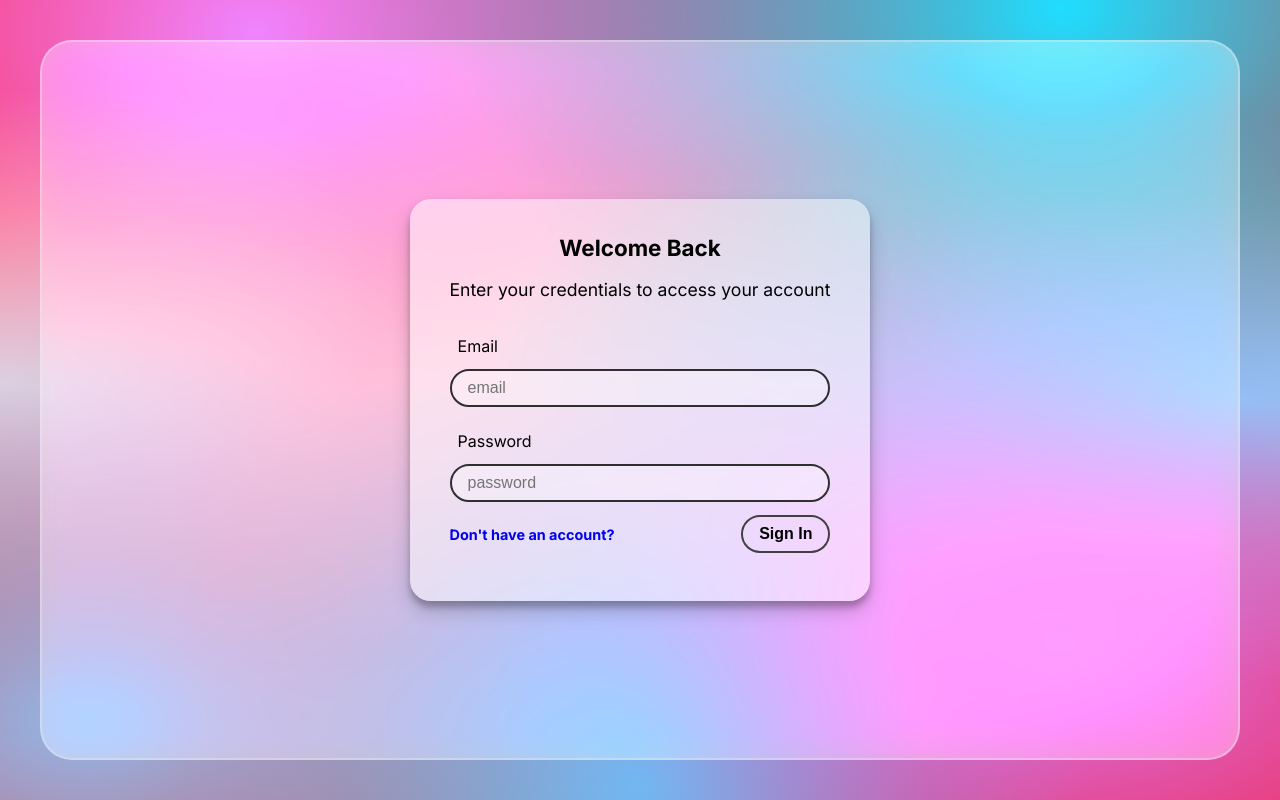
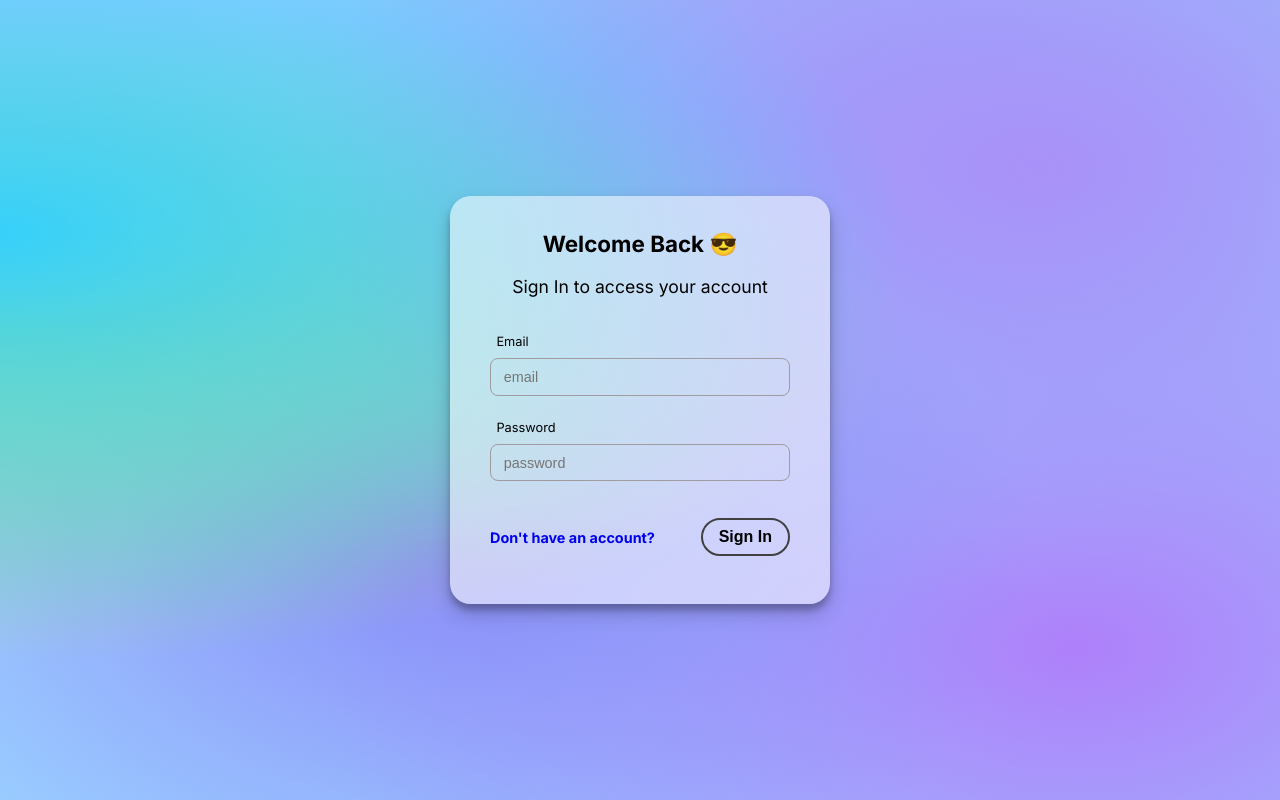
Before and after one commit to suanTech/project-managed-app, a Next.js app: page /signin in a window 1280 px wide. Built offline with nearby package versions, Linux system fonts and the light colour scheme.

Commit message:
style: minor style changes

```diff
--- a/app/(auth)/layout.tsx
+++ b/app/(auth)/layout.tsx
@@ -15,9 +15,9 @@ export default function AuthRootLayout({
   return (
     <html lang="en" className={inter.className}>
       <body className={`${styles.body} candy-mesh`}>
-        <GlassPane className={styles.container}>
+        <div className={styles.container}>
           {children}
-        </GlassPane>
+        </div>
       </body>
     </html>
   );
--- a/components/AuthForm.module.scss
+++ b/components/AuthForm.module.scss
@@ -1,5 +1,6 @@
 .formWrapper {
   width: 100%;
+  min-width: 300px;
   & > div {
     text-align: center;
     h2 {
@@ -12,7 +13,6 @@
     }
   }
 }
-
 .form {
   padding: 1.2rem 0;
   width: 100%;
@@ -24,20 +24,8 @@
     }
   }
   .inputLabel {
-    font-size: 1rem;
-    margin: 0 0 0.8rem 0.5rem;
-  }
-  .input {
-    border: 2px solid rgb(47, 47, 47);
-    border-radius: 1.2rem;
-    padding: 0.5rem 1rem;
-    width: 100%;
-    background-color: rgba(255, 255, 255, 0.3);
-    &:hover,
-    &:focus {
-      background-color: transparent;
-      outline-color: #8d3085;
-    }
+    font-size: .8rem;
+    margin: 0 0 0.6rem 0.4rem;
   }
   .linkWrapper {
     justify-content: space-between;
--- a/components/AuthForm.tsx
+++ b/components/AuthForm.tsx
@@ -19,8 +19,8 @@ const registerContent = {
 const signinContent = {
   linkUrl: "/register",
   linkText: "Don't have an account?",
-  header: "Welcome Back",
-  subheader: "Enter your credentials to access your account",
+  header: "Welcome Back 😎",
+  subheader: "Sign In to access your account",
   buttonText: "Sign In",
 };
 const initialState = { email: "", password: "", firstName: "", lastName: "" };
@@ -60,7 +60,7 @@ export default function AuthForm({ mode }: { mode: "register" | "signin" }) {
           <h2>{content.header}</h2>
           <p>{content.subheader}</p>
         </div>
-        <form className={styles.form}>
+        <form onSubmit={handleSubmit} className={styles.form}>
           {mode === "register" && (
             <div className={`${styles.fieldWrapper} flexy`}>
               <div className={styles.nameWrapper}>
@@ -69,7 +69,7 @@ export default function AuthForm({ mode }: { mode: "register" | "signin" }) {
                   required
                   placeholder="First Name"
                   value={formState.firstName}
-                  className={styles.input}
+                  className='formInput'
                   onChange={(e) =>
                     setFormState((prev) => ({
                       ...prev,
@@ -82,9 +82,9 @@ export default function AuthForm({ mode }: { mode: "register" | "signin" }) {
                 <div className={styles.inputLabel}>Last Name</div>
                 <Input
                   required
-                  placeholder="First Name"
-                  value={formState.firstName}
-                  className={styles.input}
+                  placeholder="Last Name"
+                  value={formState.lastName}
+                  className='formInput'
                   onChange={(e) =>
                     setFormState((prev) => ({
                       ...prev,
@@ -102,20 +102,20 @@ export default function AuthForm({ mode }: { mode: "register" | "signin" }) {
               type="email"
               placeholder="email"
               value={formState.email}
-              className={styles.input}
+              className='formInput'
               onChange={(e) =>
                 setFormState((prev) => ({ ...prev, email: e.target.value }))
               }
             />
           </div>
-          <div className={styles.nameWrapper}>
+          <div className={styles.fieldWrapper}>
             <div className={styles.inputLabel}>Password</div>
             <Input
               required
               type="password"
               placeholder="password"
               value={formState.password}
-              className={styles.input}
+              className='formInput'
               onChange={(e) =>
                 setFormState((prev) => ({ ...prev, password: e.target.value }))
               }
--- a/components/UI/Button.scss
+++ b/components/UI/Button.scss
@@ -22,7 +22,7 @@ button {
   color: black;
   border: 2px solid #414141;
   &:hover {
-    background: rgb(242, 242, 242);
+    background: rgba(255, 255, 255, 0.5);
   }
 };
 .text {
--- a/components/UI/Card.scss
+++ b/components/UI/Card.scss
@@ -1,7 +1,7 @@
 .card {
   border-radius: 1.3rem;
   padding: 1rem 2.5rem;
-  background-color: rgba(255, 255, 255, .5);
+  background-color: rgba(255, 255, 255, .55);
   box-shadow: rgba(0, 0, 0, 0.19) 0px 10px 20px, rgba(0, 0, 0, 0.23) 0px 6px 6px;
   &.sidebar {
     height: 100%;
--- a/components/UI/Input.module.scss
+++ /dev/null
@@ -1,7 +0,0 @@
-.input {
-  border: 2px solid gray;
-  border-radius: 1.5em;
-  width: 100%;
-  padding: .5em 1.5em;
-  font-size: 1em;
-}
--- /dev/null
+++ b/components/UI/Input.scss
@@ -0,0 +1,15 @@
+.input {
+  border: 1px solid rgb(159, 155, 159);;
+  border-radius: .5rem;
+  width: 100%;
+  padding: .6rem .8rem;
+  font-size: .9rem;
+  &.formInput {
+    background-color: transparent;
+    &:hover,
+    &:focus {
+      background-color: rgba(255, 255, 255, 0.7);
+      outline-color: #8d3085;
+    }
+  }
+}
--- a/components/UI/Input.tsx
+++ b/components/UI/Input.tsx
@@ -1,11 +1,11 @@
 import { InputHTMLAttributes } from 'react';
-import styles from './Input.module.scss';
+import './Input.scss';
 
 interface InputProps extends InputHTMLAttributes<HTMLInputElement> {}
 export default function Input({className, ...rest}: InputProps) {
   return (
     <input
-      className={`${styles.input} ${className}`}
+      className={`input ${className}`}
       {...rest}
     />
   )
--- a/package.json
+++ b/package.json
@@ -17,6 +17,9 @@
     "@types/react": "18.0.31",
     "@types/react-dom": "18.0.11",
     "axios": "^1.3.4",
+    "bcrypt": "^5.1.0",
+    "cookie": "^0.5.0",
+    "jose": "^4.13.1",
     "next": "13.2.4",
     "react": "18.2.0",
     "react-dom": "18.2.0",
@@ -25,6 +28,8 @@
     "typescript": "5.0.2"
   },
   "devDependencies": {
+    "@types/bcrypt": "^5.0.0",
+    "@types/cookie": "^0.5.1",
     "@types/feather-icons": "^4.29.1",
     "prisma": "^4.12.0",
     "ts-node": "10.9.1",
--- a/pages/api/hello/route.ts
+++ /dev/null
@@ -1,3 +0,0 @@
-export async function GET(request: Request) {
-  return new Response('Hello, Next.js!')
-}
--- a/styles/globals.scss
+++ b/styles/globals.scss
@@ -1,4 +1,3 @@
-
 * {
   box-sizing: border-box;
   scroll-behavior: smooth;
@@ -23,7 +22,7 @@ a {
   stroke: #9ca3af;
   &:hover {
     stroke: #7c3aed;
-    transition: all .2s ease-in-out;
+    transition: all 0.2s ease-in-out;
   }
   &.active {
     stroke: #7c3aed;
@@ -31,7 +30,7 @@ a {
 }
 .glass {
   backdrop-filter: blur(16px) saturate(180%);
-  background-color: rgba(255,255,255, 0.4);
+  background-color: rgba(255, 255, 255, 0.4);
 }
 // .rainbow-mesh {
 //   background-color:hsla(289,87%,80%,1);
@@ -42,24 +41,43 @@ a {
 //   radial-gradient(at 92% 87%, hsla(350,67%,62%,1) 0px, transparent 50%),
 //   radial-gradient(at 8% 42%, hsla(118,63%,66%,1) 0px, transparent 50%);
 // }
+.candy-mesh {
+  background-color: #99ccff;
+  background-image: radial-gradient(
+      at 0% 29%,
+      hsla(193, 96%, 60%, 1) 0px,
+      transparent 50%
+    ),
+    radial-gradient(at 81% 21%, hsla(254, 88%, 77%, 1) 0px, transparent 50%),
+    radial-gradient(at 1% 41%, hsla(95, 65%, 69%, 1) 0px, transparent 50%),
+    radial-gradient(at 35% 69%, hsla(242, 90%, 76%, 1) 0px, transparent 50%),
+    radial-gradient(at 68% 13%, hsla(226, 94%, 79%, 1) 0px, transparent 50%),
+    radial-gradient(at 84% 81%, hsla(263, 92%, 74%, 1) 0px, transparent 50%),
+    radial-gradient(at 40% 52%, hsla(184, 92%, 65%, 1) 0px, transparent 50%);
+}
+// .candy-mesh {
+//   background-color:hsla(0,100%,50%,1);
+//   background-image:
+//   radial-gradient(at 7% 90%, hsla(213,65%,74%,1) 0px, transparent 50%),
+//   radial-gradient(at 83% 81%, hsla(289,75%,69%,1) 0px, transparent 50%),
+//   radial-gradient(at 83% 1%, hsla(189,100%,56%,1) 0px, transparent 50%),
+//   radial-gradient(at 0% 48%, hsla(355,100%,93%,1) 0px, transparent 50%),
+//   radial-gradient(at 97% 50%, hsla(184,100%,76%,1) 0px, transparent 50%),
+//   radial-gradient(at 50% 98%, hsla(189,100%,56%,1) 0px, transparent 50%),
+//   radial-gradient(at 20% 4%, hsla(292,100%,76%,1) 0px, transparent 50%);
+// }
+
 .rainbow-mesh {
-  background-color:#99c9ff;
-  background-image:
-  radial-gradient(at 49% 84%, hsla(348,60%,60%,1) 0px, transparent 50%),
-  radial-gradient(at 14% 54%, hsla(295,64%,74%,1) 0px, transparent 50%),
-  radial-gradient(at 5% 0%, hsla(154,97%,78%,1) 0px, transparent 50%),
-  radial-gradient(at 86% 43%, hsla(315,73%,69%,1) 0px, transparent 50%),
-  radial-gradient(at 94% 53%, hsla(180,84%,67%,1) 0px, transparent 50%),
-  radial-gradient(at 46% 56%, hsla(231,64%,73%,1) 0px, transparent 50%);
+  background-color: #99d6ff;
+  background-image: radial-gradient(
+      at 36% 63%,
+      hsla(99, 66%, 72%, 1) 0px,
+      transparent 50%
+    ),
+    radial-gradient(at 77% 1%, hsla(107, 85%, 76%, 1) 0px, transparent 50%),
+    radial-gradient(at 14% 70%, hsla(207, 83%, 60%, 1) 0px, transparent 50%),
+    radial-gradient(at 85% 39%, hsla(254, 63%, 61%, 1) 0px, transparent 50%),
+    radial-gradient(at 31% 44%, hsla(37, 92%, 64%, 1) 0px, transparent 50%),
+    radial-gradient(at 64% 10%, hsla(293, 97%, 76%, 1) 0px, transparent 50%),
+    radial-gradient(at 62% 50%, hsla(210, 99%, 64%, 1) 0px, transparent 50%);
 }
-.candy-mesh {
-  background-color:hsla(0,100%,50%,1);
-  background-image:
-  radial-gradient(at 7% 90%, hsla(213,65%,74%,1) 0px, transparent 50%),
-  radial-gradient(at 83% 81%, hsla(289,75%,69%,1) 0px, transparent 50%),
-  radial-gradient(at 83% 1%, hsla(189,100%,56%,1) 0px, transparent 50%),
-  radial-gradient(at 0% 48%, hsla(355,100%,93%,1) 0px, transparent 50%),
-  radial-gradient(at 97% 50%, hsla(184,100%,76%,1) 0px, transparent 50%),
-  radial-gradient(at 50% 98%, hsla(189,100%,56%,1) 0px, transparent 50%),
-  radial-gradient(at 20% 4%, hsla(292,100%,76%,1) 0px, transparent 50%);
-}
```
Also changed, not shown: 1 other file (tests, documents, lock files or other folders).
